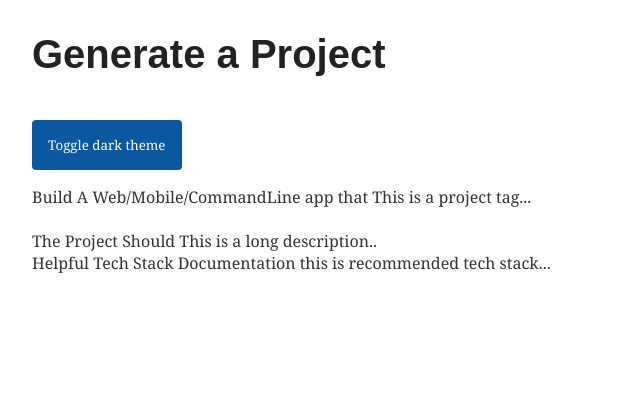
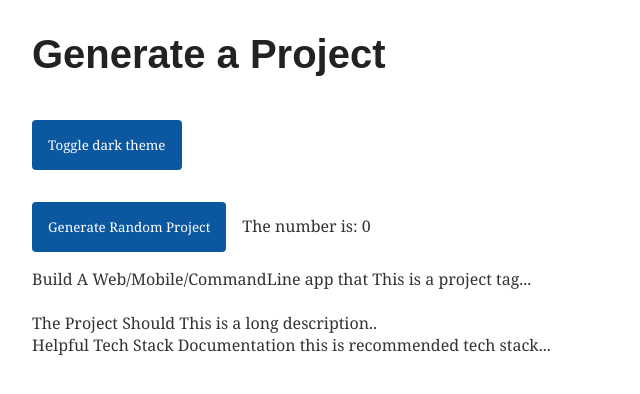
Before and after one commit to hackathon-project-generator/project-gen, an Angular app: page / in a window 1280 px wide. Shown: the top 394 px of the page, without its empty margins (0-640 px from the left). Built offline with nearby package versions, Linux system fonts and the light colour scheme.

Commit message:
added generate project button

```diff
--- a/package.json
+++ b/package.json
@@ -15,6 +15,7 @@
     "@angular/compiler": "~13.3.0",
     "@angular/core": "~13.3.0",
     "@angular/forms": "~13.3.0",
+    "@angular/material": "^13.3.1",
     "@angular/platform-browser": "~13.3.0",
     "@angular/platform-browser-dynamic": "~13.3.0",
     "@angular/router": "~13.3.0",
--- a/src/app/app.module.ts
+++ b/src/app/app.module.ts
@@ -1,5 +1,6 @@
 import { NgModule } from '@angular/core';
 import { BrowserModule } from '@angular/platform-browser';
+import { MatButtonModule } from '@angular/material/button';
 
 import { AppComponent } from './app.component';
 import { GenerateProjectComponent } from './generate-project/generate-project.component';
--- a/src/app/generate-project/generate-project.component.html
+++ b/src/app/generate-project/generate-project.component.html
@@ -1,3 +1,6 @@
+<div><button (click)="GenerateProject()">Generate Random Project</button>
+<span>The number is: </span>{{valued}}
+</div>
 <div>
     <div>
         <span>Build A </span>{{project.type}}
--- a/src/app/generate-project/generate-project.component.ts
+++ b/src/app/generate-project/generate-project.component.ts
@@ -14,6 +14,10 @@ export class GenerateProjectComponent implements OnInit {
     description: 'This is a long description..',
     stack: 'this is recommended tech stack...'
   }
+  valued:number = 0;
+  GenerateProject(): void {
+    this.valued = Math.floor((Math.random() * 100) + 1);
+  }
   constructor() { }
 
   ngOnInit(): void {
```
Also changed, not shown: 1 other file (tests, documents, lock files or other folders).
